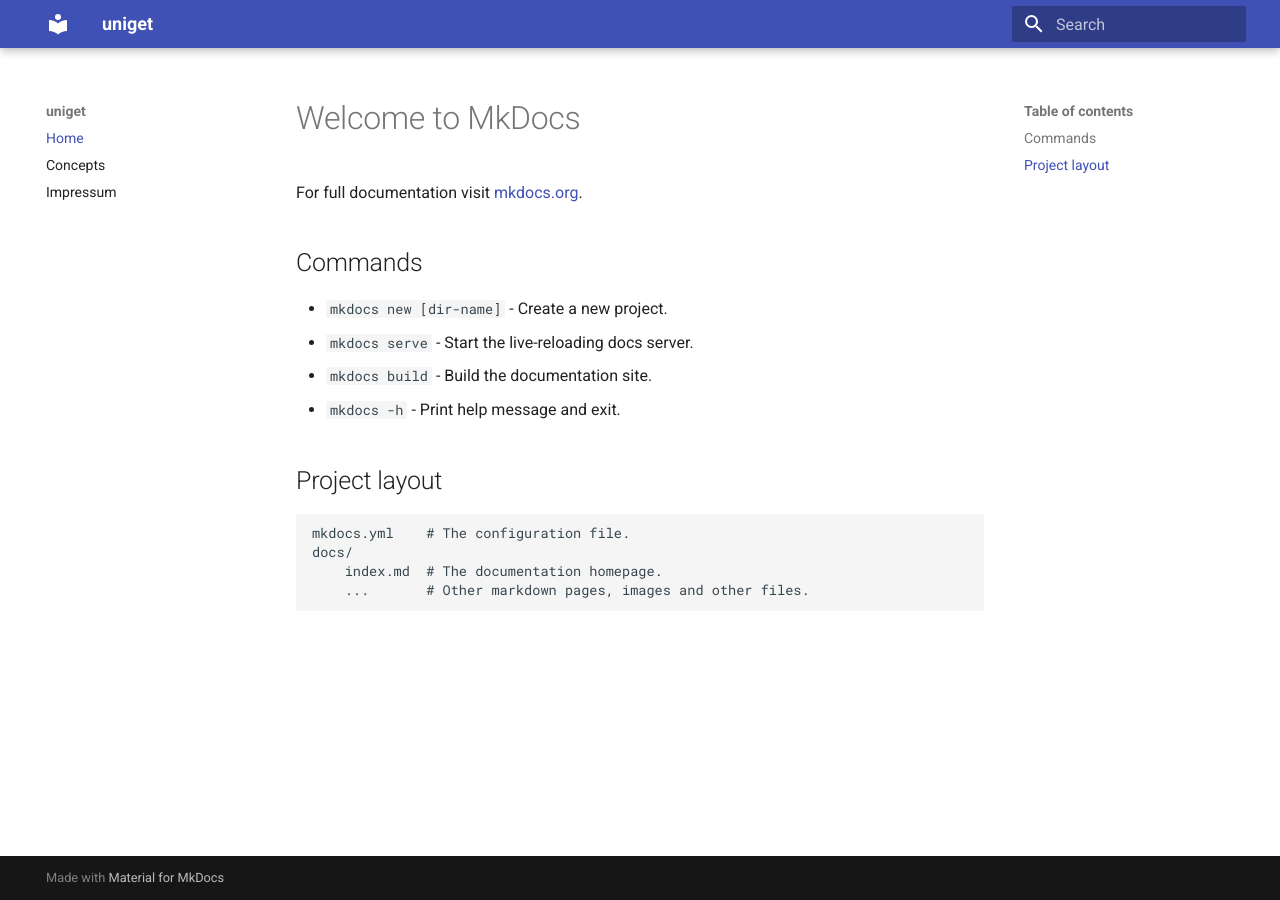
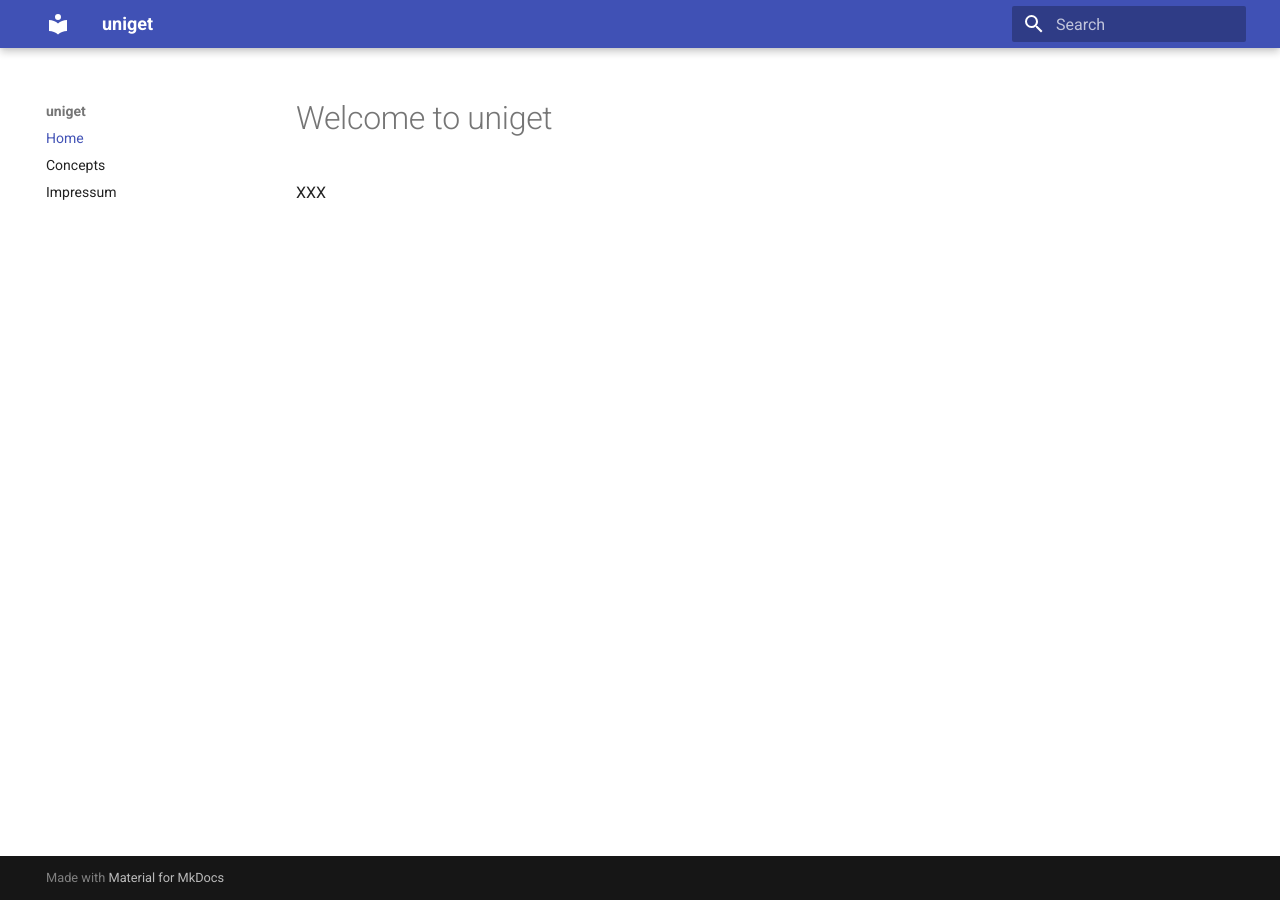
Before and after one commit to uniget-org/docs.uniget.dev, an MkDocs documentation site: the page built from docs/index.md, in a window 1280 px wide. Built offline with MkDocs 1.6.1 and Material for MkDocs 9.7.7, drawn with Linux system fonts in a browser that asks for light colours.

Commit message:
Removed quickstart content

```diff
--- a/docs/index.md
+++ b/docs/index.md
@@ -1,17 +1,3 @@
-# Welcome to MkDocs
+# Welcome to uniget
 
-For full documentation visit [mkdocs.org](https://www.mkdocs.org).
-
-## Commands
-
-* `mkdocs new [dir-name]` - Create a new project.
-* `mkdocs serve` - Start the live-reloading docs server.
-* `mkdocs build` - Build the documentation site.
-* `mkdocs -h` - Print help message and exit.
-
-## Project layout
-
-    mkdocs.yml    # The configuration file.
-    docs/
-        index.md  # The documentation homepage.
-        ...       # Other markdown pages, images and other files.
+XXX
```
